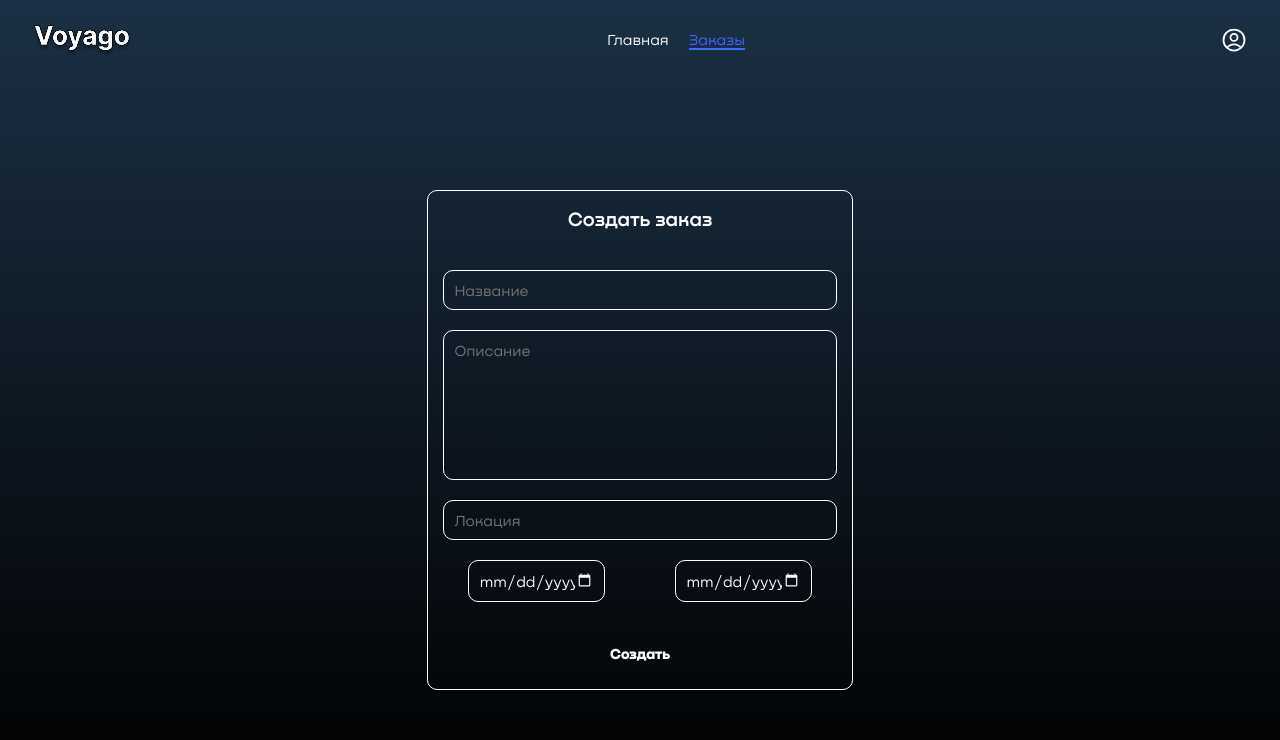
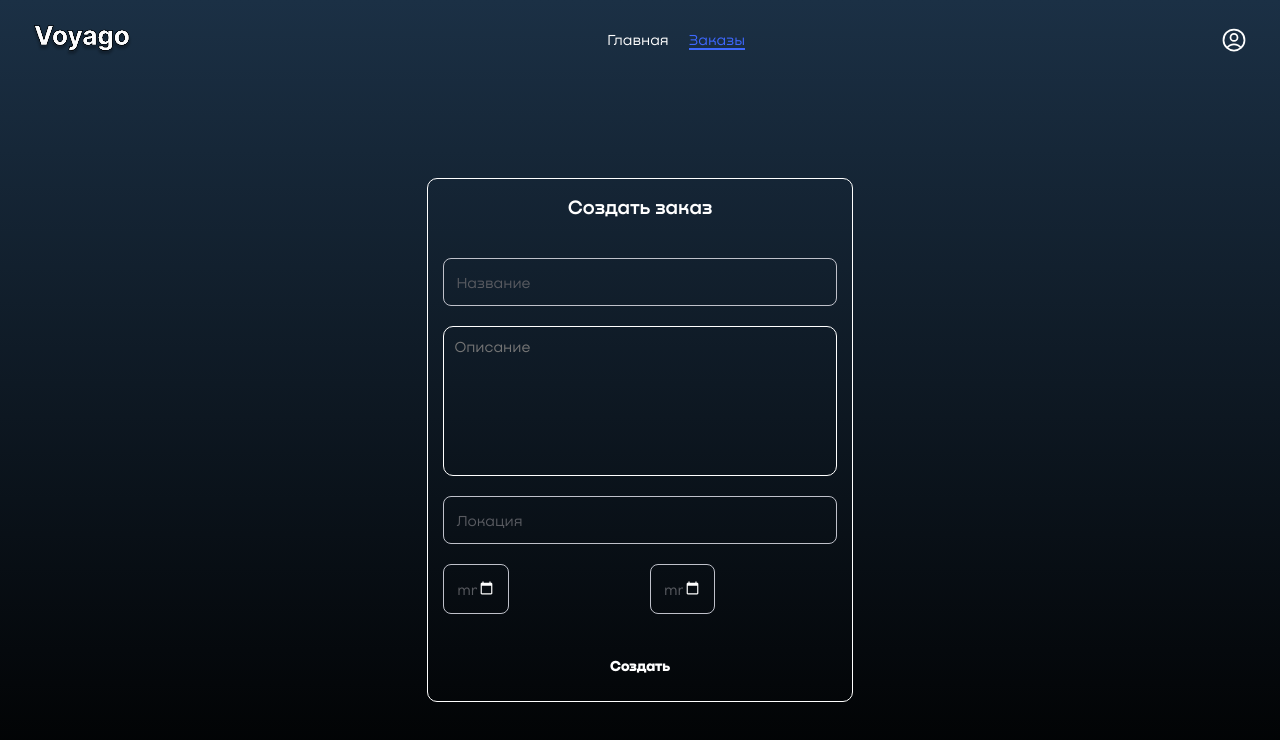
Before and after one commit to DaVas255/voyago_frontend, a React (Vite) app: page /orders/new in a window 1280 px wide. Shown: the top 740 px of the page. Built offline with nearby package versions, Linux system fonts and the light colour scheme; a web font is replaced by a local one.

Commit message:
update ui input

```diff
--- a/src/components/ui/Input/Input.module.scss
+++ b/src/components/ui/Input/Input.module.scss
@@ -1,11 +1,56 @@
 .input {
   width: 100%;
-  padding: 1rem;
+  padding: 1.4rem 1.2rem;
 
-  border-radius: 1rem;
-  border: 1px solid #fff;
+  border-radius: 0.8rem;
+  border: 1px solid #BFC1CA;
   outline: none;
   background-color: transparent;
 
-  color: #ffffff;
+  color: #595B61;
+  cursor: text;
+
+  &-container {
+    width: 100%;
+  }
+
+  &::placeholder {
+    color: #595B61;
+  }
+
+  &:hover {
+    border-color: var(--main-complementary-color);
+
+    &::placeholder {
+      color: #37373C;
+    }
+  }
+
+  &:focus {
+    border-color: #27255D;
+  }
+
+  &-error {
+    border-color: var(--error-color);
+  }
+
+  &:disabled {
+    background-color: #BFC1CA;
+    border-color: #BFC1CA;
+
+    &:hover {
+      border-color: #BFC1CA;
+      color: #595B61;
+
+      &::placeholder {
+        color: #595B61;
+      }
+    }
+  }
+
+  &__error-label {
+    color: var(--error-color);
+    font-size: 1.2rem;
+  }
+
 }
--- a/src/components/ui/Input/Input.tsx
+++ b/src/components/ui/Input/Input.tsx
@@ -1,5 +1,7 @@
 import { forwardRef } from 'react'
 import styles from './Input.module.scss'
+import clsx from 'clsx'
+import { FieldError } from 'react-hook-form'
 
 interface InputProps {
   type: string
@@ -7,13 +9,25 @@ interface InputProps {
   value?: string
   defaultValue?: any
   disabled?: boolean
+  error?: FieldError
+  errorText?: string
   className?: string
 }
 
 export const Input = forwardRef<HTMLInputElement, InputProps>(
-  ({ type, placeholder, ...props }, ref) => {
+  ({ type, placeholder, error, errorText, disabled, ...props }, ref) => {
     return (
-      <input type={type} placeholder={placeholder} className={styles.input} ref={ref} {...props} />
+      <div className={styles['input-container']}>
+        <input
+          type={type}
+          placeholder={placeholder}
+          className={clsx(styles.input, error && styles['input-error'])}
+          disabled={disabled}
+          ref={ref}
+          {...props}
+        />
+        {error && <label className={styles['input__error-label']}>{errorText}</label>}
+      </div>
     )
   },
 )
```
